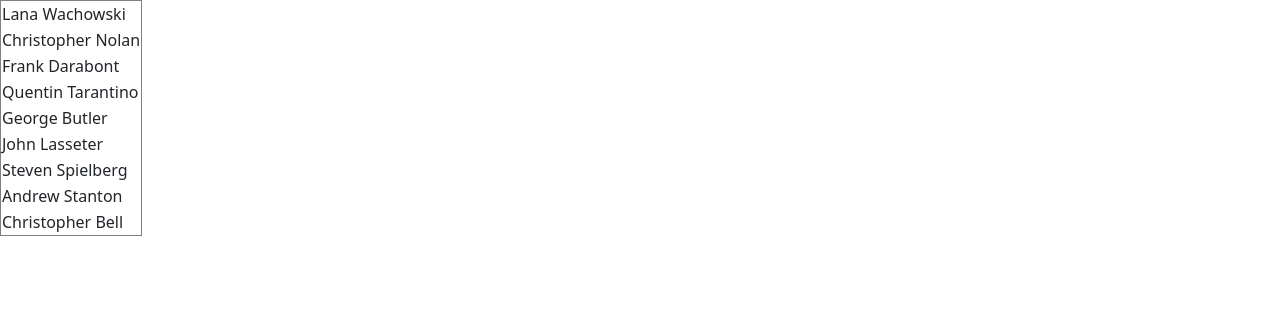
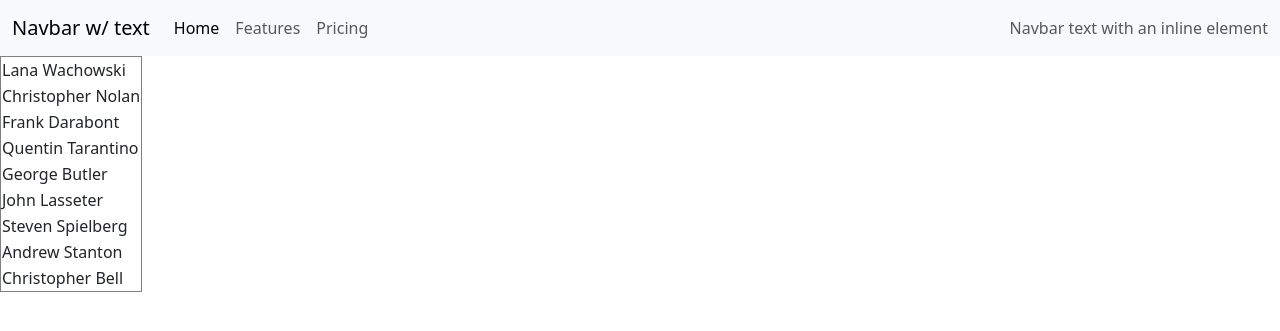
Before and after one commit to megicmikespelar/08film_Projekt, a Flask app: page /directors in a window 1280 px wide. Shown: the top 331 px of the page. Run offline with Flask 3, Linux system fonts and the light colour scheme; data comes from the database, SQL or seed files in the repository.

Commit message:
navbar i directors

```diff
--- a/templates/directors.html
+++ b/templates/directors.html
@@ -10,6 +10,32 @@
 </head>
 
 <body>
+    <header>
+        <nav class="navbar navbar-expand-lg bg-body-tertiary">
+        <div class="container-fluid">
+          <a class="navbar-brand" href="#">Navbar w/ text</a>
+          <button class="navbar-toggler" type="button" data-bs-toggle="collapse" data-bs-target="#navbarText" aria-controls="navbarText" aria-expanded="false" aria-label="Toggle navigation">
+            <span class="navbar-toggler-icon"></span>
+          </button>
+          <div class="collapse navbar-collapse" id="navbarText">
+            <ul class="navbar-nav me-auto mb-2 mb-lg-0">
+              <li class="nav-item">
+                <a class="nav-link active" aria-current="page" href="#">Home</a>
+              </li>
+              <li class="nav-item">
+                <a class="nav-link" href="#">Features</a>
+              </li>
+              <li class="nav-item">
+                <a class="nav-link" href="#">Pricing</a>
+              </li>
+            </ul>
+            <span class="navbar-text">
+              Navbar text with an inline element
+            </span>
+          </div>
+        </div>
+      </nav>
+    </header>
     <table border="1">
         {% for row in directors %}
         <tr>
```
